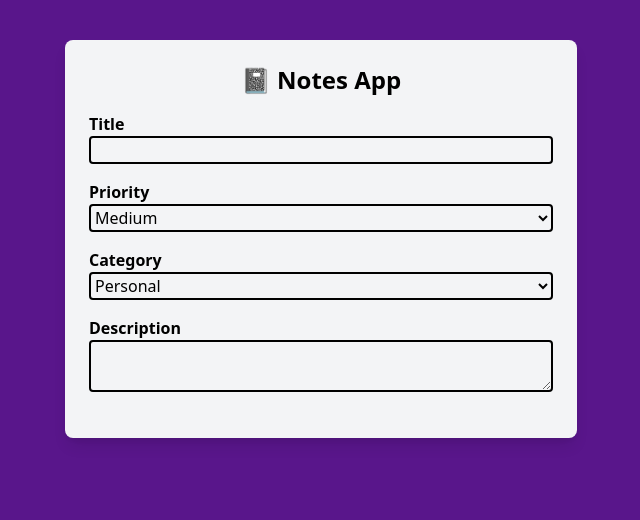
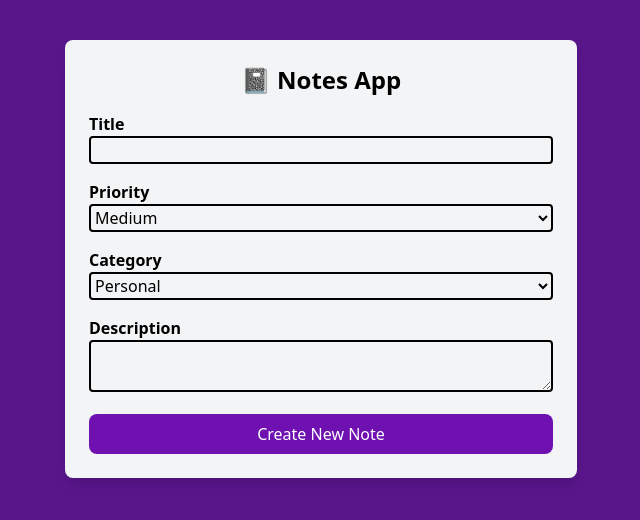
Before and after one commit to NMasters52/notes-app, a React (Vite) app: page / in a window 1280 px wide. Shown: the top 520 px of the page, without its empty margins (319-959 px from the left). Built offline with nearby package versions, Linux system fonts and the light colour scheme.

Commit message:
notes can be saved to global state. and are bieng listed

```diff
--- a/src/App.jsx
+++ b/src/App.jsx
@@ -1,11 +1,14 @@
-import React from 'react'
+import { useState } from 'react';
 import NotesForm from './components/NotesForm';
 
 const App = () => {
+
+  const [notes, setNotes] = useState([]);
+
   return (
     <div className="max-w-lg mx-auto mt-10 p-6 bg-gray-100 rounded-lg shadow-lg">
       <h2 className="text-2xl font-bold mb-4 text-center">📓 Notes App</h2>
-      <NotesForm />
+      <NotesForm notes={notes} setNotes={setNotes} />
     </div>
   )
 }
--- a/src/components/NotesForm.jsx
+++ b/src/components/NotesForm.jsx
@@ -1,6 +1,6 @@
 import React, { useState } from 'react'
 
-const NotesForm = () => {
+const NotesForm = ({ notes, setNotes}) => {
     const [formData, setFormData] = useState({
         title: '',
         catagory: 'Work',
@@ -9,15 +9,24 @@ const NotesForm = () => {
     })
 
     const handleChange = (e) => {
-        e.preventDefault();
         setFormData({
             ...formData,
             [e.target.name]: e.target.value,
         })
     }
 
+    const submitNote = (e) => {
+        e.preventDefault()
+
+        setNotes([{
+            id: Date.now(),
+            ...formData
+        }, ...notes])
+    }
+
   return (
-    <form action="">
+    <>
+        <form action="">
         <div className="mb-4">
             <label htmlFor="" className="block font-semibold">Title</label>
             <input
@@ -63,8 +72,27 @@ const NotesForm = () => {
             >
             </textarea>
         </div>
+        <button
+            className="w-full rounded-lg py-2 cursor-pointer bg-purple-800 text-white hover:bg-purple-600"
+            onClick={submitNote}
+        >
+            Create New Note
+        </button>
+    </form>
 
-    </form>
+    <div>
+        {notes.map((note) => (
+            <div>
+                <p>{note.title}</p>
+                <p>{note.priority}</p>
+                <p>{note.catagory}</p>
+                <p>{note.description}</p>
+            </div>
+
+        ))}
+    </div>
+    </>
+
   )
 }
 
```
